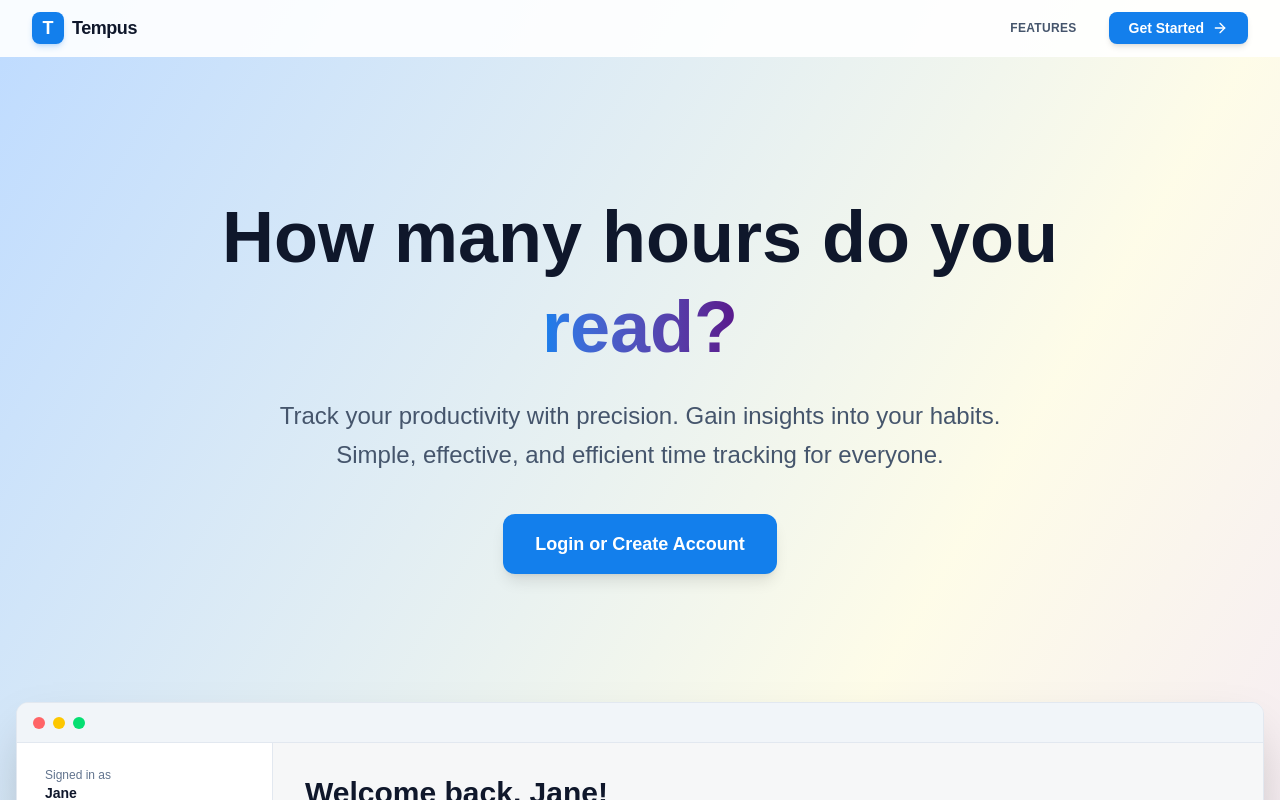
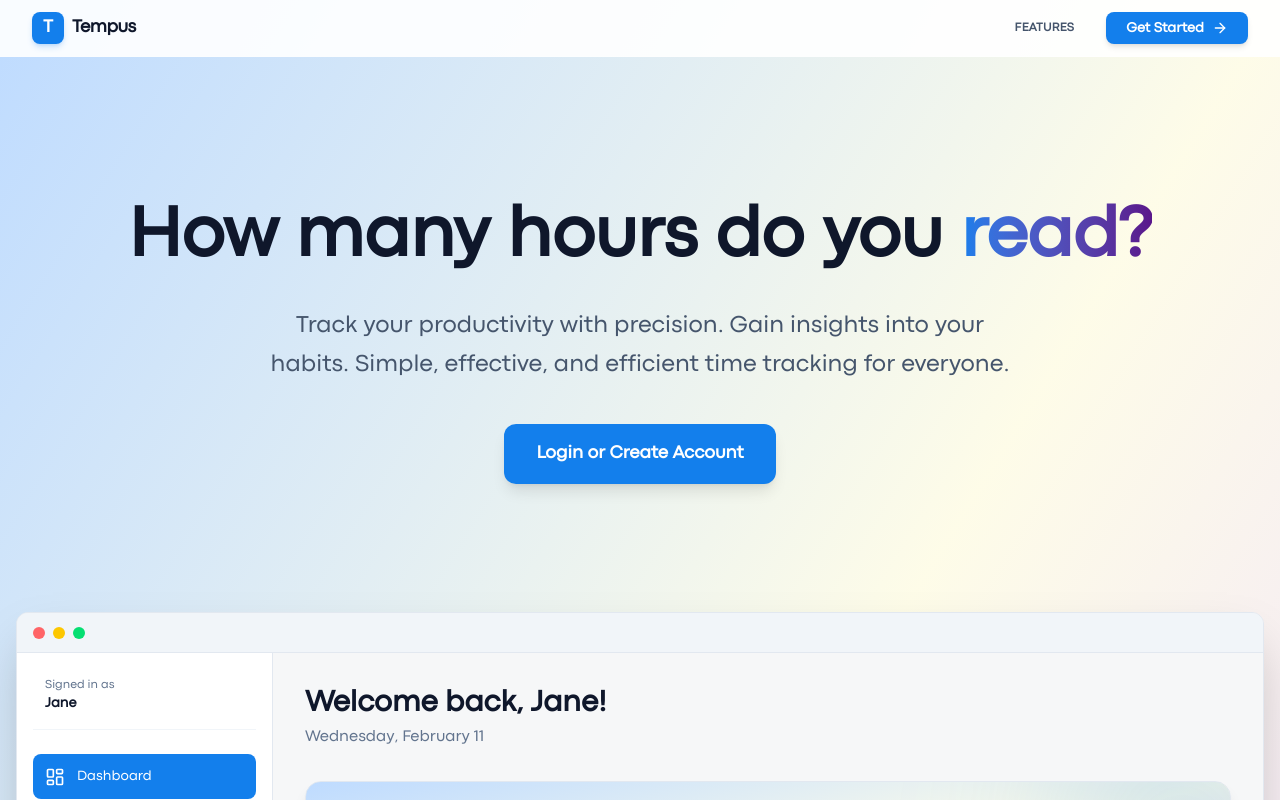
Before and after one commit to yegekucuk/memoria, a Next.js app: page / in a window 1280 px wide. Built offline with nearby package versions, Linux system fonts and the light colour scheme; no server answers.

Commit message:
style: add codec-pro font family

```diff
--- a/src/app/globals.css
+++ b/src/app/globals.css
@@ -4,6 +4,7 @@
   --background: #ffffff;
   --foreground: #171717;
   --primary: #137fec;
+  --secondary: #ff66c4;
   --background-light: #f6f7f8;
   --background-dark: #101922;
   --surface-dark: #1c252e;
@@ -15,10 +16,12 @@
   --color-background: var(--background);
   --color-foreground: var(--foreground);
   --color-primary: var(--primary);
+  --color-secondary: var(--secondary);
   --color-background-light: var(--background-light);
   --color-background-dark: var(--background-dark);
   --color-surface-dark: var(--surface-dark);
-  --font-sans: var(--font-inter);
+  --font-sans: var(--font-codec-pro), var(--font-inter), ui-sans-serif, system-ui, sans-serif;
+  --font-codec: var(--font-codec-pro);
   --font-mono: monospace;
 }
 
@@ -37,7 +40,7 @@
 body {
   background: var(--background);
   color: var(--foreground);
-  font-family: Arial, Helvetica, sans-serif;
+  font-family: var(--font-codec-pro), var(--font-inter), ui-sans-serif, system-ui, sans-serif;
 }
 
 .bg-mesh {
--- a/src/app/layout.tsx
+++ b/src/app/layout.tsx
@@ -1,5 +1,6 @@
 import type { Metadata } from "next";
 import { Inter } from "next/font/google";
+import localFont from "next/font/local";
 import "./globals.css";
 import { SessionProvider } from '@/context/SessionContext';
 import { AuthProvider } from '@/context/AuthContext';
@@ -8,6 +9,22 @@ import { Layout } from '@/components/Layout';
 import { Toaster } from 'react-hot-toast';
 
 const inter = Inter({ subsets: ["latin"], variable: "--font-inter" });
+
+const codecPro = localFont({
+  src: [
+    {
+      path: "../../public/fonts/CodecPro-Regular.ttf",
+      weight: "400",
+      style: "normal",
+    },
+    {
+      path: "../../public/fonts/CodecPro-Italic.ttf",
+      weight: "400",
+      style: "italic",
+    },
+  ],
+  variable: "--font-codec-pro",
+});
 
 export const metadata: Metadata = {
   title: "howmanyhours?",
@@ -23,7 +40,7 @@ export default function RootLayout({
     <html lang="en">
       <head>
       </head>
-      <body className={`${inter.variable} font-sans antialiased`}>
+      <body className={`${inter.variable} ${codecPro.variable} font-sans antialiased`}>
         <AuthProvider>
           <SettingsProvider>
             <SessionProvider>
```
Also changed, not shown: public/fonts/CodecPro-Italic.ttf (added), public/fonts/CodecPro-Regular.ttf (added).
